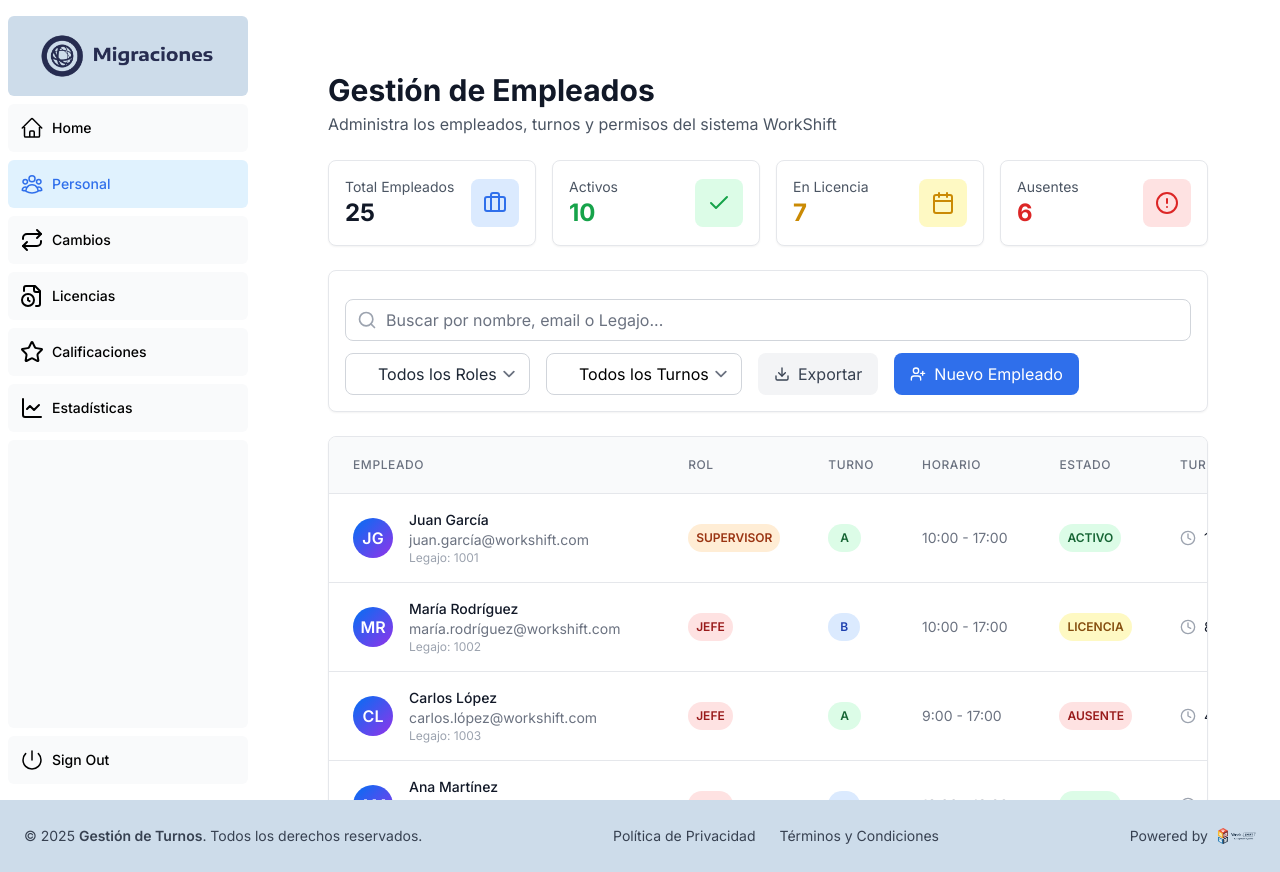
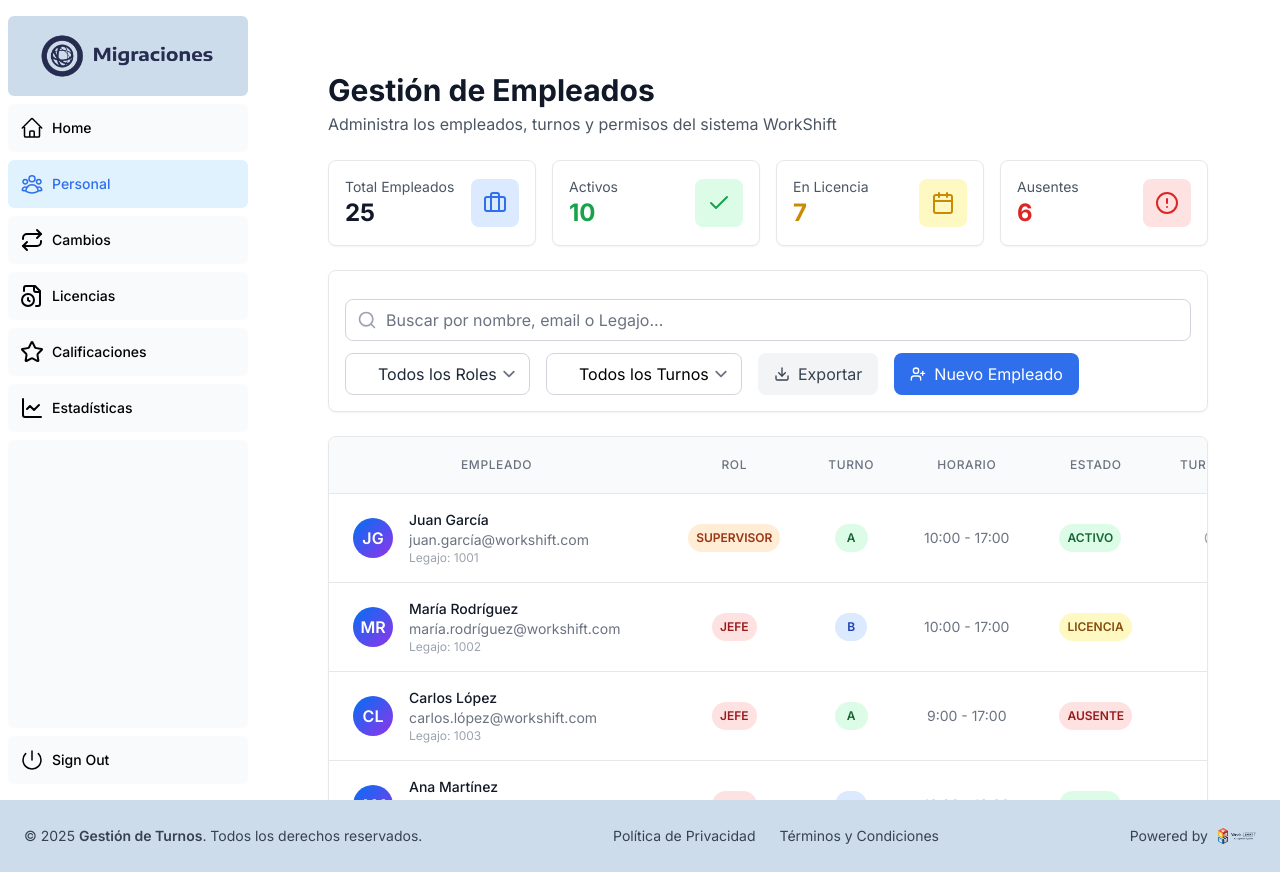
Before and after one commit to WorkShift-ISSD/workshift-ui, a Next.js app: page /dashboard/personal in a window 1280 px wide. Built offline with nearby package versions, Linux system fonts and the light colour scheme.

Commit message:
tabla centrada

```diff
--- a/app/dashboard/personal/page.tsx
+++ b/app/dashboard/personal/page.tsx
@@ -429,28 +429,28 @@
           <table className="w-full">
             <thead className="bg-gray-50 border-b border-gray-200">
               <tr>
-                <th className="px-6 py-3 text-left text-xs font-medium text-gray-500 uppercase tracking-wider">
+                <th className="px-6 py-3 text-center text-xs font-medium text-gray-500 uppercase tracking-wider">
                   Empleado
                 </th>
-                <th className="px-6 py-3 text-left text-xs font-medium text-gray-500 uppercase tracking-wider">
+                <th className="px-6 py-3 text-center text-xs font-medium text-gray-500 uppercase tracking-wider">
                   Rol
                 </th>
-                <th className="px-6 py-3 text-left text-xs font-medium text-gray-500 uppercase tracking-wider">
+                <th className="px-6 py-3 text-center text-xs font-medium text-gray-500 uppercase tracking-wider">
                   Turno
                 </th>
-                <th className="px-6 py-3 text-left text-xs font-medium text-gray-500 uppercase tracking-wider">
+                <th className="px-6 py-3 text-center text-xs font-medium text-gray-500 uppercase tracking-wider">
                   Horario
                 </th>
-                <th className="px-6 py-3 text-left text-xs font-medium text-gray-500 uppercase tracking-wider">
+                <th className="px-6 py-3 text-center text-xs font-medium text-gray-500 uppercase tracking-wider">
                   Estado
                 </th>
-                <th className="px-6 py-3 text-left text-xs font-medium text-gray-500 uppercase tracking-wider">
+                <th className="px-6 py-3 text-center text-xs font-medium text-gray-500 uppercase tracking-wider">
                   Turnos/Mes
                 </th>
-                <th className="px-6 py-3 text-left text-xs font-medium text-gray-500 uppercase tracking-wider">
+                <th className="px-6 py-3 text-center text-xs font-medium text-gray-500 uppercase tracking-wider">
                   Último Acceso
                 </th>
-                <th className="px-6 py-3 text-left text-xs font-medium text-gray-500 uppercase tracking-wider">
+                <th className="px-6 py-3 text-center text-xs font-medium text-gray-500 uppercase tracking-wider">
                   Acciones
                 </th>
               </tr>
@@ -478,17 +478,17 @@
                       </div>
                     </div>
                   </td>
-                  <td className="px-6 py-4 whitespace-nowrap">
+                  <td className="px-6 py-4 text-center whitespace-nowrap">
                     <span className={`px-2 py-1 inline-flex text-xs leading-5 font-semibold rounded-full ${getRoleColor(employee.rol)}`}>
                       {employee.rol}
                     </span>
                   </td>
-                  <td className="px-6 py-4 whitespace-nowrap">
+                  <td className="px-6 py-4 text-center whitespace-nowrap">
                     <span className={`px-3 py-1 inline-flex text-xs leading-5 font-semibold rounded-full ${getShiftColor(employee.grupoTurno)}`}>
                       {employee.grupoTurno}
                     </span>
                   </td>
-                  <td className="px-6 py-4 whitespace-nowrap text-sm text-gray-500">
+                  <td className="px-6 py-4 text-center whitespace-nowrap text-sm text-gray-500">
                     {(employee.horario)}
                   </td>
                   <td className="px-6 py-4 whitespace-nowrap">
@@ -497,12 +497,12 @@
                     </span>
                   </td>
                   <td className="px-6 py-4 whitespace-nowrap text-sm text-gray-900">
-                    <div className="flex items-center gap-2">
+                    <div className="flex justify-center items-center gap-2">
                       <Clock className="h-4 w-4 text-gray-400" />
                       {employee.turnosEsteMes}
                     </div>
                   </td>
-                  <td className="px-6 py-4 whitespace-nowrap text-sm text-gray-500">
+                  <td className="px-6 py-4 text-center whitespace-nowrap text-sm text-gray-500">
                     {formatLastLogin(employee.ultimoLogin)}
                   </td>
                   <td className="px-6 py-4 whitespace-nowrap text-sm font-medium">
```
